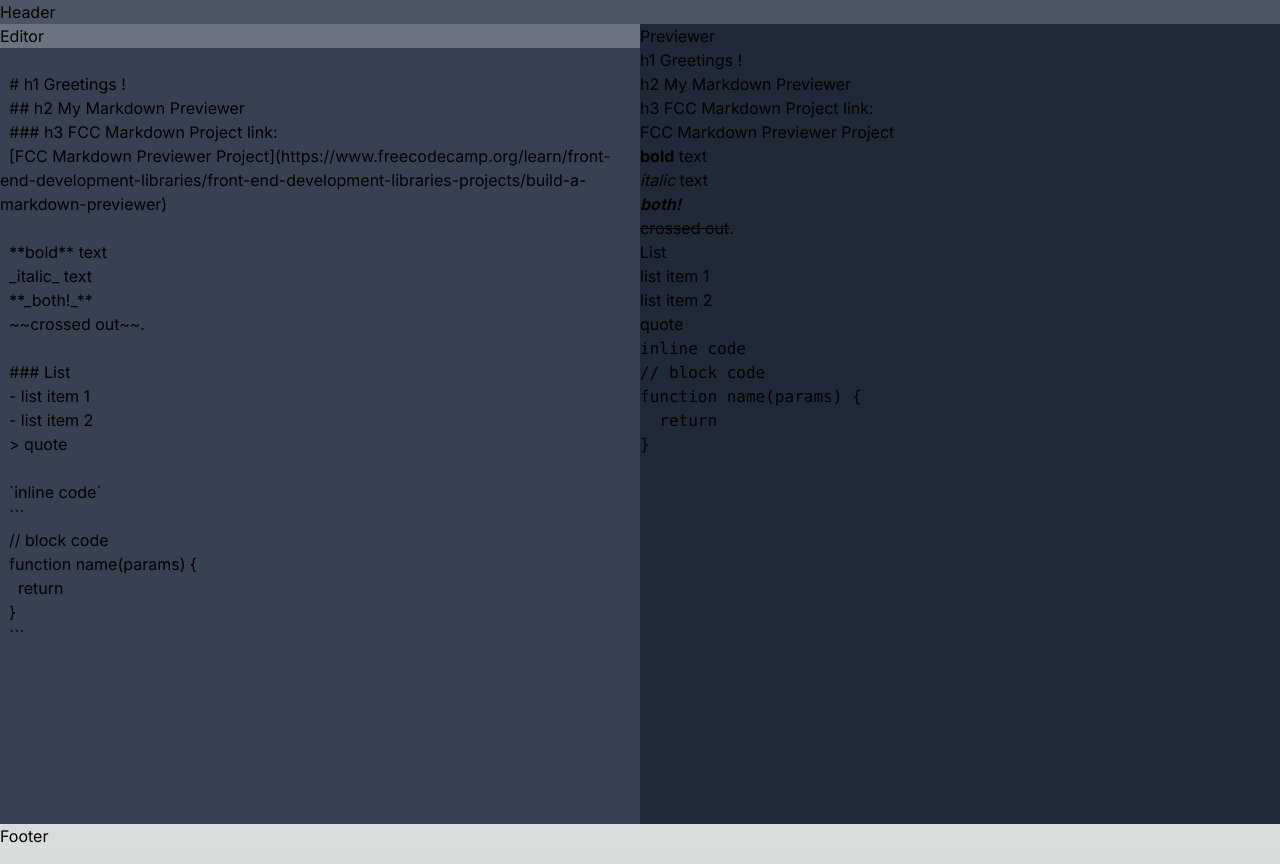
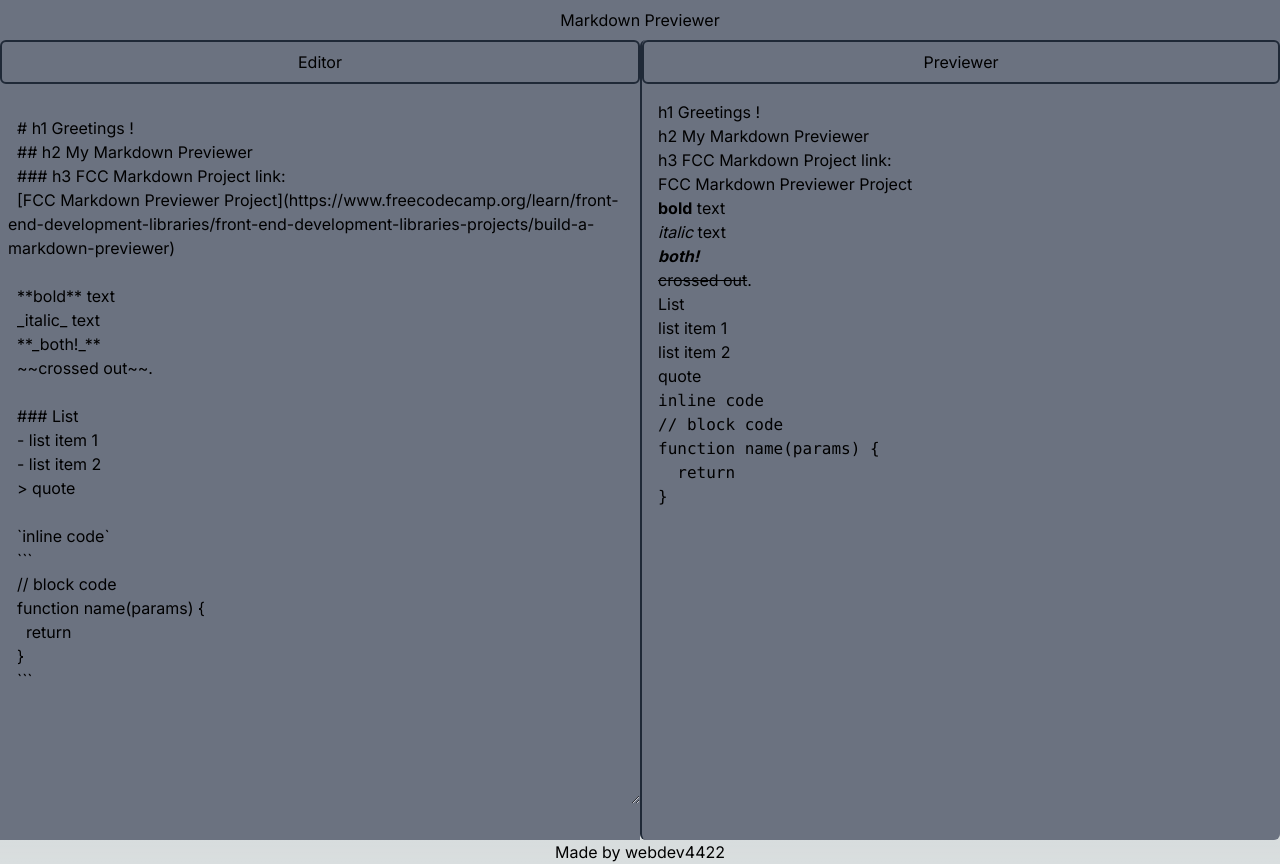
Before and after one commit to temp4422/fcc-frontend-markdown-previewer, a Next.js app: page / in a window 1280 px wide. Built offline with nearby package versions, Linux system fonts and the light colour scheme.

Commit message:
Decorate styles

```diff
--- a/src/app/page.js
+++ b/src/app/page.js
@@ -34,29 +34,34 @@ export default function Home() {
   const parsedHtml = marked.parse(state)
 
   return (
-    <div className="h-screen bg-gray-600">
-      <header className="">
-        <nav className="nav">Header</nav>
-      </header>
-      <main className="grid grid-cols-2 bg-gray-700 w-full h-full overflow-hidden">
+    <div className="h-screen bg-gray-500">
+      <header className="text-center p-2">Markdown Previewer</header>
+      <main className="grid grid-cols-2  w-full h-full">
         <div className="h-full bg-gray-500">
-          <h2 className="">Editor</h2>
+          <h2 className="text-center p-2 border-solid border-2 border-gray-800 rounded-md">
+            Editor
+          </h2>
           <textarea
             id="editor"
             value={state} // Force the input's value to match the state variable
             onChange={(e) => setState(e.target.value)} // Update the state variable on any edits
-            className="w-full h-full bg-gray-700"
+            className="w-full h-[90%] bg-gray-500 p-2"
           ></textarea>
         </div>
 
-        <div className=" bg-gray-800">
-          <h2 className="">Previewer</h2>
+        <div className=" h-full bg-gray-500 border-l-solid border-l-2 border-l-gray-800 rounded-md">
+          <h2 className="text-center p-2 border-solid border-2 border-gray-800 rounded-md">
+            Previewer
+          </h2>
           {/* Set as innerHtml because otherway it is set as text */}
-          <div id="preview" dangerouslySetInnerHTML={{ __html: parsedHtml }}></div>
+          <div id="preview" dangerouslySetInnerHTML={{ __html: parsedHtml }} className="p-4"></div>
         </div>
       </main>
 
-      <footer className="">Footer</footer>
+      <footer className="text-center">
+        Made by{' '}
+        <a href="https://github.com/webdev4422/fcc-frontend-markdown-previewer">webdev4422</a>
+      </footer>
 
       <script src="https://cdn.freecodecamp.org/testable-projects-fcc/v1/bundle.js"></script>
     </div>
```
